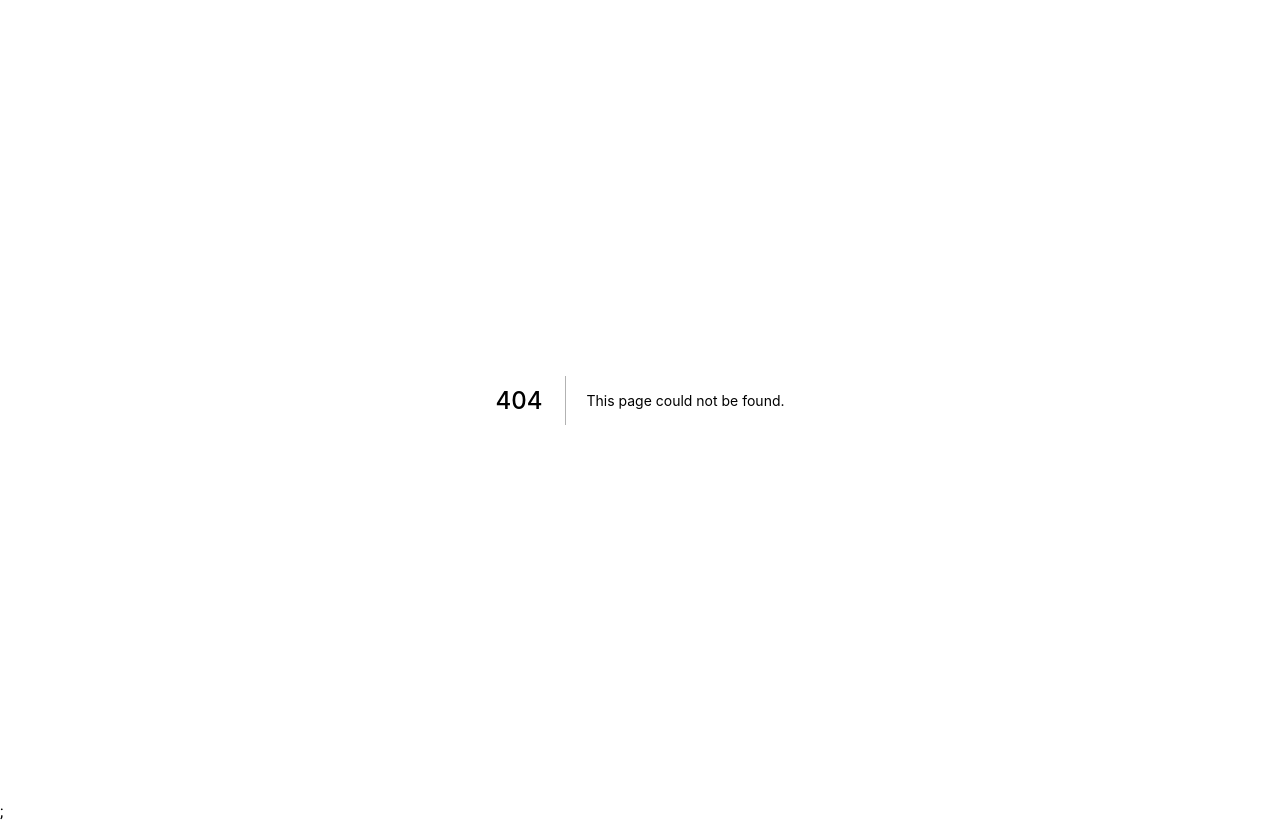
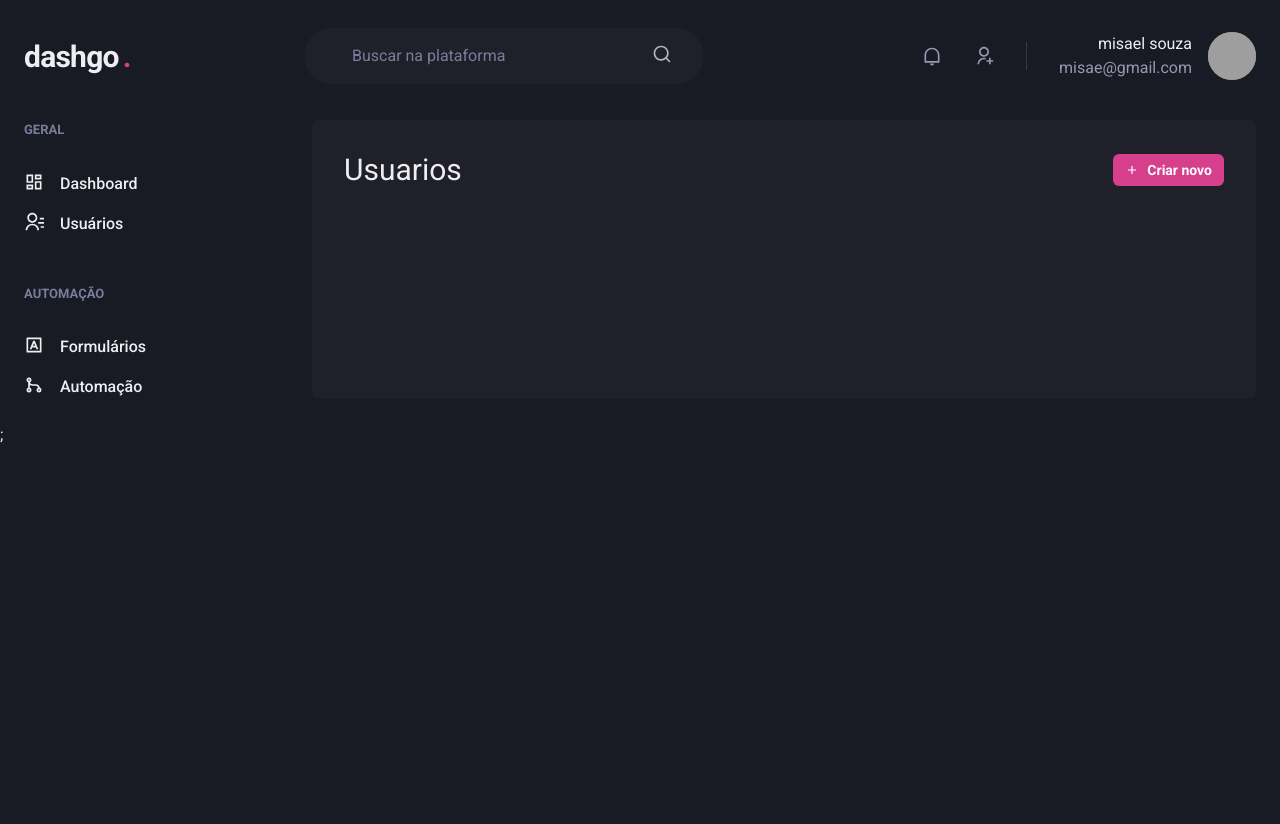
Before and after one commit to misael28/dashGoNext, a Next.js app: page /users in a window 1280 px wide. Before the commit this address had no page. After the commit the page ends 800 px from the top, so only its background shows below. Built offline with nearby package versions, Linux system fonts and the light colour scheme; grey boxes are pictures that could not be loaded.

Commit message:
add users page

```diff
--- /dev/null
+++ b/src/pages/users/index.tsx
@@ -0,0 +1,35 @@
+import { Box, Flex, Heading, Button, Icon } from '@chakra-ui/react';
+import { RiAddLine } from 'react-icons/ri';
+import { Header } from '../../components/Header';
+import { Sidebar } from '../../components/Sidebar';
+
+export default function UserList(){
+    return (
+        <Box>
+            <Header></Header>
+            <Flex w="100%" my="6" maxWidth={1480} mx="auto" px="6">
+                <Sidebar />
+                <Box
+                    flex="1"
+                    borderRadius={8}
+                    bg="gray.800"
+                    p="8">
+
+                        <Flex
+                        mb="8"
+                        justify="space-between"
+                        align="center"
+                        >
+                            <Heading size="lg" fontWeight="normal" >
+                                Usuarios
+                            </Heading>
+                            <Button as="a" size="sm" fontSize="sm" colorScheme="pink" leftIcon={<Icon as={RiAddLine}/>}  >
+                                Criar novo
+                            </Button>
+                        </Flex>
+                </Box>
+
+            </Flex>
+        </Box>
+    );
+}
```
